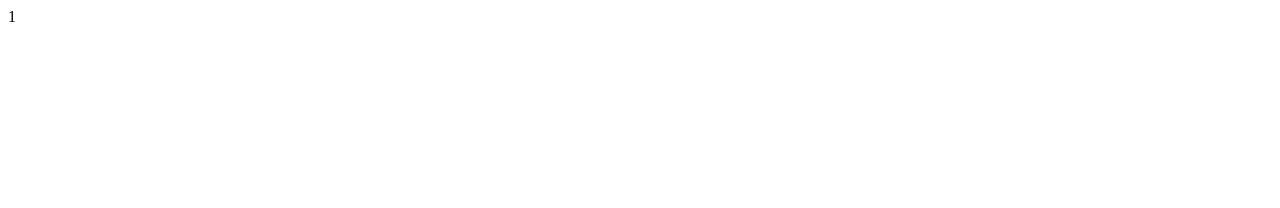
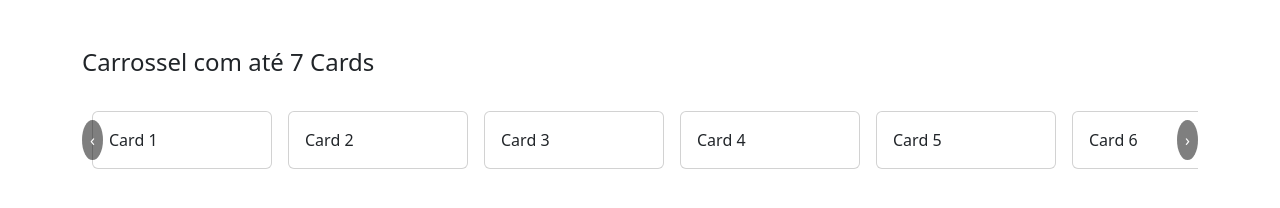
Before and after one commit to Rubenslourenco/bootstrap05, a website: page index.html in a window 1280 px wide. Drawn offline with nearby package versions, Linux system fonts and the light colour scheme.

Commit message:
feat: versao que vou usar no trabalho

```diff
--- a/index.html
+++ b/index.html
@@ -1,11 +1,110 @@
-1 <!DOCTYPE html>
-<html lang="en">
+<!DOCTYPE html>
+<html lang="pt-br">
 <head>
-    <meta charset="UTF-8">
-    <meta name="viewport" content="width=device-width, initial-scale=1.0">
-    <title>Document</title>
+  <meta charset="UTF-8">
+  <meta name="viewport" content="width=device-width, initial-scale=1">
+  <title>Carrossel com 7 Cards</title>
+  <link href="https://cdn.jsdelivr.net/npm/bootstrap@5.3.3/dist/css/bootstrap.min.css" rel="stylesheet">
+  <style>
+    .carousel-wrapper {
+      position: relative;
+    }
+
+    .carousel-container {
+      display: flex;
+      overflow-x: auto;
+      scroll-behavior: smooth;
+      padding: 10px;
+    }
+
+    .carousel-container::-webkit-scrollbar {
+      display: none;
+    }
+
+    .card {
+      min-width: 180px;
+      margin-right: 16px;
+      flex: 0 0 auto;
+    }
+
+    .carousel-arrow {
+      position: absolute;
+      top: 50%;
+      transform: translateY(-50%);
+      z-index: 10;
+      background-color: rgba(0, 0, 0, 0.5);
+      border: none;
+      color: white;
+      padding: 8px;
+      border-radius: 50%;
+    }
+
+    .arrow-left {
+      left: 0;
+    }
+
+    .arrow-right {
+      right: 0;
+    }
+  </style>
 </head>
 <body>
 
+<div class="container mt-5">
+  <h4 class="mb-4">Carrossel com até 7 Cards</h4>
+
+  <div class="carousel-wrapper">
+    <button class="carousel-arrow arrow-left" onclick="scrollCarousel(-1)">
+      ‹
+    </button>
+
+    <div class="carousel-container" id="cardCarousel">
+      <!-- 10 cards como exemplo -->
+      <div class="card">
+        <div class="card-body">Card 1</div>
+      </div>
+      <div class="card">
+        <div class="card-body">Card 2</div>
+      </div>
+      <div class="card">
+        <div class="card-body">Card 3</div>
+      </div>
+      <div class="card">
+        <div class="card-body">Card 4</div>
+      </div>
+      <div class="card">
+        <div class="card-body">Card 5</div>
+      </div>
+      <div class="card">
+        <div class="card-body">Card 6</div>
+      </div>
+      <div class="card">
+        <div class="card-body">Card 7</div>
+      </div>
+      <div class="card">
+        <div class="card-body">Card 8</div>
+      </div>
+      <div class="card">
+        <div class="card-body">Card 9</div>
+      </div>
+      <div class="card">
+        <div class="card-body">Card 10</div>
+      </div>
+    </div>
+
+    <button class="carousel-arrow arrow-right" onclick="scrollCarousel(1)">
+      ›
+    </button>
+  </div>
+</div>
+
+<script>
+  function scrollCarousel(direction) {
+    const container = document.getElementById('cardCarousel');
+    const scrollAmount = 200; // pixels por clique
+    container.scrollBy({ left: direction * scrollAmount, behavior: 'smooth' });
+  }
+</script>
+
 </body>
 </html>
```
